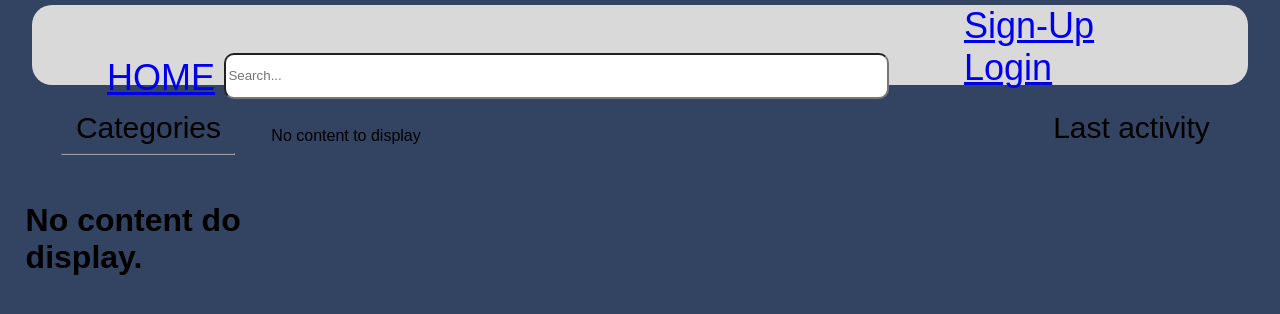
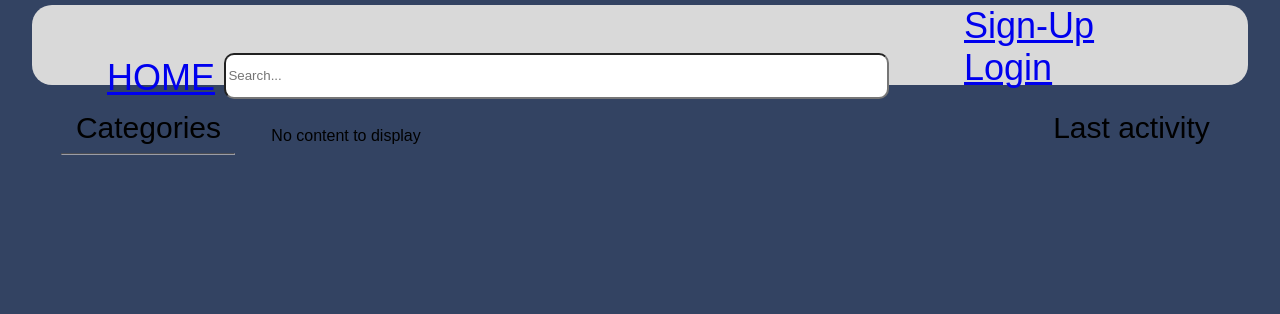
Before and after one commit to Ja-Pan-Krzysztof/New-OLX, a Django app: page / in a window 1280 px wide. Shown: the top 314 px of the page. Run offline with Django 4.2, Linux system fonts and the light colour scheme; data that the repository does not hold is empty.

Commit message:
Fast change

```diff
--- a/base/templates/base/categories.html
+++ b/base/templates/base/categories.html
@@ -1,12 +1,7 @@
-{% if categories %}
+
 	{% for category in categories %}
 
 		<ul>
 			<li>{{ category }}</li>
 		</ul>
 	{% endfor %}
-
-{% else %}
-	<h1>No content do display.</h1>
-
-{% endif %}
```
